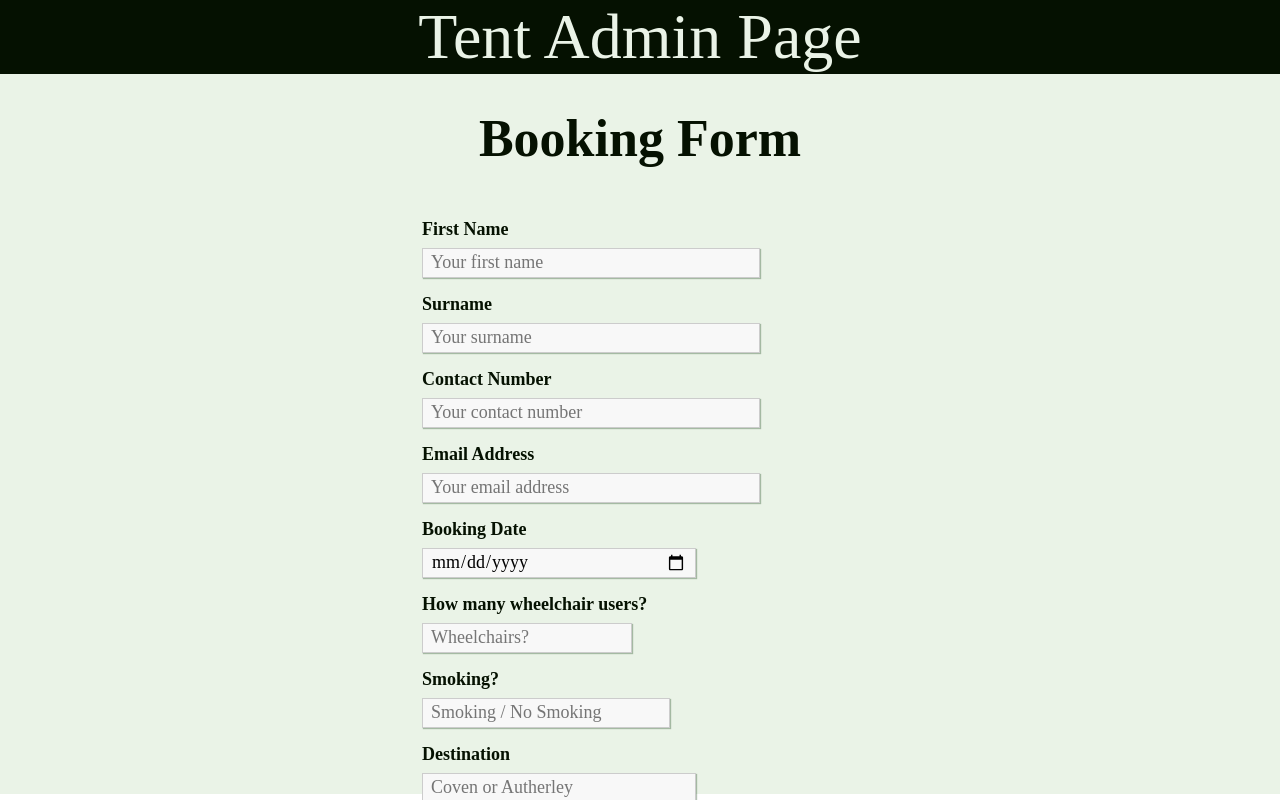
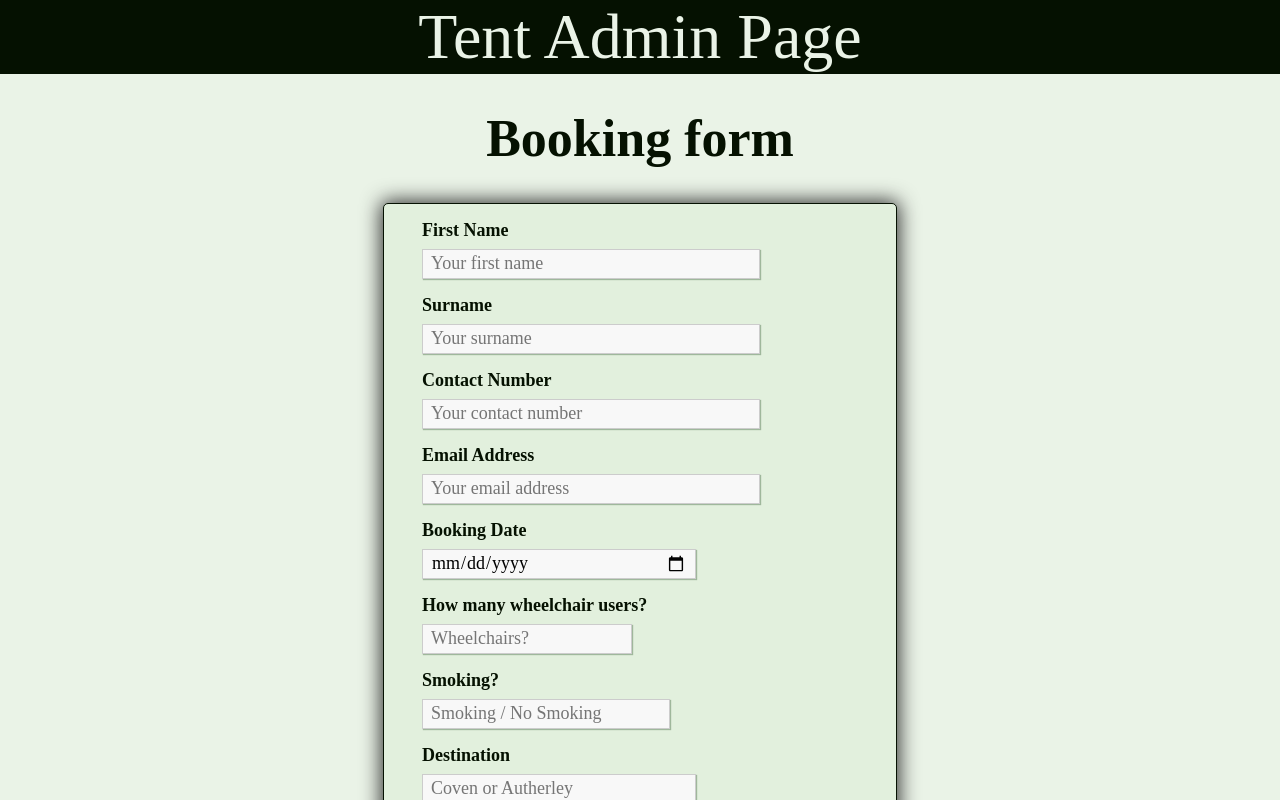
Before and after one commit to AdeJord/TENT-Admin-old, a React (Create React App) app: page /createbooking in a window 1280 px wide. Shown: the top 800 px of the page. Built offline with nearby package versions, Linux system fonts and the light colour scheme.

Commit message:
form looks better, but problem on laptop with esling & react?

```diff
--- a/src/pages/CreateBooking.tsx
+++ b/src/pages/CreateBooking.tsx
@@ -6,7 +6,15 @@ import {
     VALIDATOR_MIN,
     VALIDATOR_MAX
 } from '../utils/validators'
-import { Root, ColumnContainer, ContainerRow, ButtonContainer, Button } from '../styles'
+import {
+    Root,
+    FormRoot,
+    ColumnContainer,
+    ContainerRow,
+    ButtonContainer,
+    Button,
+    FormContainer
+} from '../styles'
 
 const inputHandler = (id: string, value: string, isValid: boolean) => {
     console.log('inputHandler')
@@ -19,13 +27,13 @@ const submitHandler = (event: React.FormEvent<HTMLFormElement>) => {
 
 const CreateBooking = () => {
     return (
-        <Root>
+        <FormRoot>
             <h1>
-                Booking Form
+                Booking form
             </h1>
+            <FormContainer>
             <ColumnContainer>
-                <form>
-                    {/* <ContainerRow> */}
+                <form onSubmit={submitHandler}>
                     <Input
                         style={{
                             width: '25vw',
@@ -218,7 +226,8 @@ const CreateBooking = () => {
                 </form>
                 <Button type='submit'>SUBMIT</Button>
             </ColumnContainer>
-        </Root>
+            </FormContainer>
+        </FormRoot>
     )
 }
 
--- a/src/styles.tsx
+++ b/src/styles.tsx
@@ -4,6 +4,33 @@ export const Root = styled.div`
   background-color: #eaf3e7;
   height: 90vh;
   width: 100vw;
+  display: flex;
+  flex-direction: column;
+  align-items: center;
+  font-size: calc(10px + 2vmin);
+  color: #051101;
+  font-family: "Roboto, Arial, Helvetica, sans-serif";
+`;
+
+export const FormRoot = styled.div`
+  background-color: #eaf3e7;
+  height: 185vh;
+  width: 100vw;
+  display: flex;
+  flex-direction: column;
+  align-items: center;
+  font-size: calc(10px + 2vmin);
+  color: #051101;
+  font-family: "Roboto, Arial, Helvetica, sans-serif";
+`;
+
+export const FormContainer = styled.div`
+  background-color: #e2f0dd;
+  border: 1px solid #051101;
+  border-radius: 5px;
+  box-shadow: 0 0 20px 2px #2f2f2f;
+  height: 180vh;
+  width: 40vw;
   display: flex;
   flex-direction: column;
   align-items: center;
```
